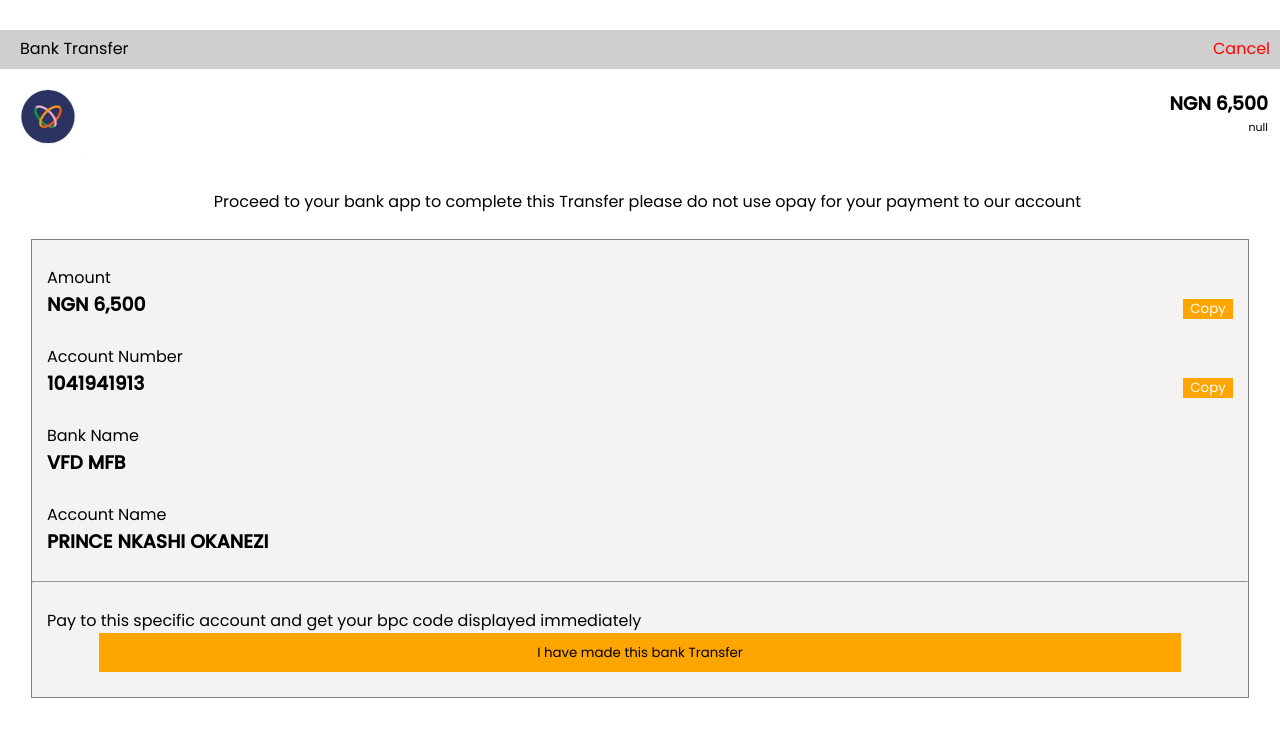
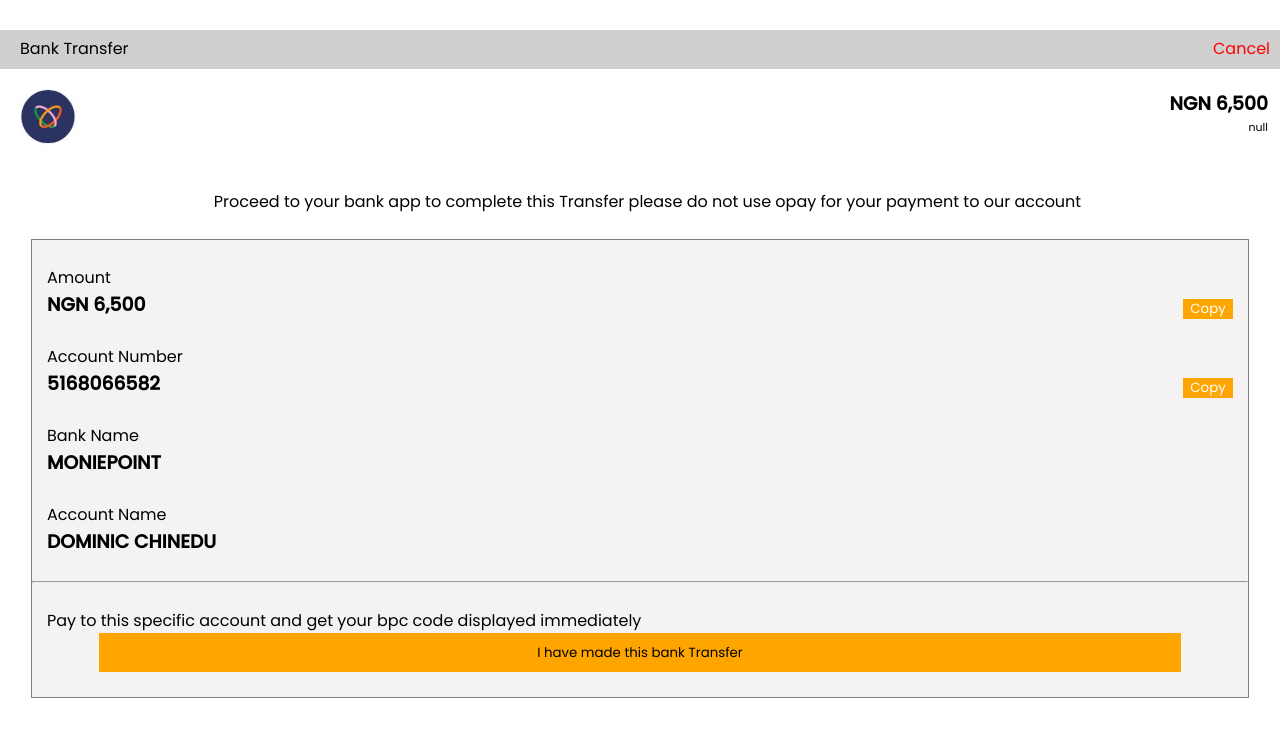
Before and after one commit to BluePay247/bluepay-old-version, a plain HTML site: page banktf.html in a window 1280 px wide. Drawn offline with Linux system fonts and the light colour scheme; a script that the page names is missing.

Commit message:
Update banktf.html

```diff
--- a/banktf.html
+++ b/banktf.html
@@ -320,17 +320,17 @@
         <br>
 
         <p>Account Number</p>
-        <h3 id="accountNumberToCopy">1041941913</h3>
+        <h3 id="accountNumberToCopy">5168066582</h3>
         <button class="copy-button" onclick="copyText('accountNumberToCopy')">Copy</button>
         <br>
 
         <p>Bank Name</p>
-        <h3>VFD MFB</h3> <br>
+        <h3>MONIEPOINT</h3> <br>
 
 
 
         <p>Account Name</p>
-        <h3>PRINCE NKASHI OKANEZI </h3> <br> <hr> <br>
+        <h3>DOMINIC CHINEDU</h3> <br> <hr> <br>
         <p>Pay to this specific account and get your bpc code displayed immediately <br>
         <div class="btn">
             <button id="transferButton" onclick="startTransfer()">I have made this bank Transfer</button> <br>
```
